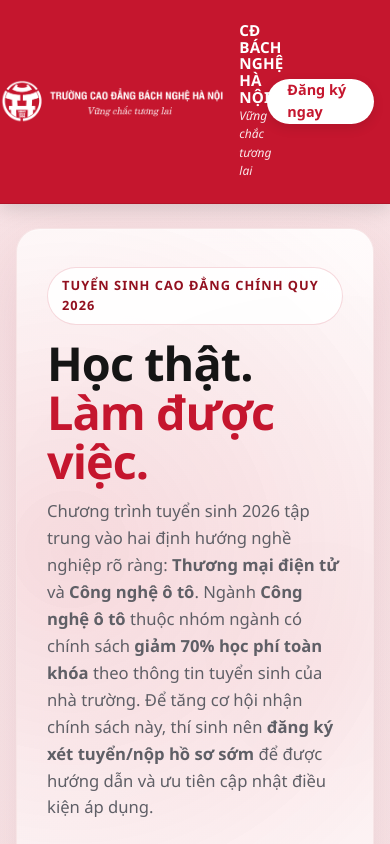
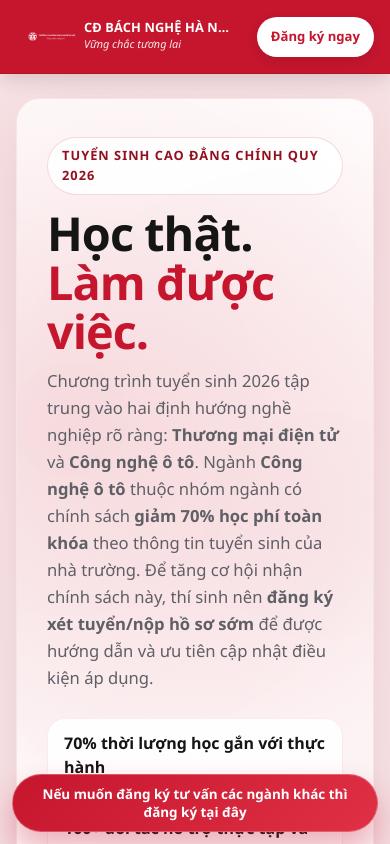
Before and after one commit to Ductarzan/Bach-Nghe-Admission, a plain HTML site: page index.html in a window 390 px wide. Shown: the top 844 px of the page. Drawn offline with Linux system fonts and the light colour scheme.

Commit message:
Refine header responsive layout and add floating CTA for other majors

```diff
--- a/index.html
+++ b/index.html
@@ -172,6 +172,8 @@
       display: flex;
       align-items: center;
       justify-content: space-between;
+      gap: 12px;
+      min-width: 0;
     }
 
     .nav-links {
@@ -201,6 +203,8 @@
       align-items: center;
       gap: 12px;
       color: #fff;
+      min-width: 0;
+      flex: 1 1 auto;
     }
 
     .brand-mark {
@@ -213,6 +217,7 @@
       display: flex;
       flex-direction: column;
       gap: 1px;
+      min-width: 0;
     }
 
     .brand-name {
@@ -221,6 +226,9 @@
       text-transform: uppercase;
       line-height: 1.1;
       letter-spacing: 0.01em;
+      white-space: nowrap;
+      overflow: hidden;
+      text-overflow: ellipsis;
     }
 
     .brand-slogan {
@@ -228,6 +236,19 @@
       font-weight: 500;
       opacity: 0.9;
       font-style: italic;
+      white-space: nowrap;
+      overflow: hidden;
+      text-overflow: ellipsis;
+    }
+
+    .topbar-cta {
+      min-height: 44px;
+      padding: 0 20px;
+      font-size: 0.9rem;
+      background: #fff;
+      color: var(--brand);
+      box-shadow: 0 4px 12px rgba(0, 0, 0, 0.1);
+      flex: 0 0 auto;
     }
 
     .hero-shell {
@@ -792,6 +813,34 @@
       font-size: 0.94rem;
     }
 
+    .other-majors-cta {
+      position: fixed;
+      right: 18px;
+      bottom: 18px;
+      z-index: 1200;
+      display: inline-flex;
+      align-items: center;
+      justify-content: center;
+      max-width: min(92vw, 360px);
+      min-height: 52px;
+      padding: 12px 18px;
+      border-radius: 999px;
+      background: linear-gradient(135deg, var(--brand) 0%, #e03045 100%);
+      color: #fff;
+      font-size: 0.9rem;
+      font-weight: 800;
+      line-height: 1.35;
+      text-align: center;
+      box-shadow: 0 18px 34px rgba(197, 22, 46, 0.34);
+      border: 1px solid rgba(255, 255, 255, 0.26);
+      transition: transform 0.2s ease, box-shadow 0.2s ease;
+    }
+
+    .other-majors-cta:hover {
+      transform: translateY(-1px);
+      box-shadow: 0 20px 38px rgba(197, 22, 46, 0.4);
+    }
+
     @media (max-width: 1120px) {
       .hero-grid,
       .program-card,
@@ -873,6 +922,16 @@
       .campus-photo,
       .program-photo {
         min-height: 260px;
+      }
+
+      .other-majors-cta {
+        right: 12px;
+        left: 12px;
+        bottom: 12px;
+        max-width: none;
+        font-size: 0.84rem;
+        min-height: 48px;
+        padding: 10px 14px;
       }
     }
 
@@ -1124,6 +1183,35 @@
     @media (max-width: 900px) {
       .nav-links {
         display: none;
+      }
+    }
+
+    @media (max-width: 640px) {
+      .topbar {
+        padding: 10px 0;
+      }
+
+      .brand {
+        gap: 8px;
+      }
+
+      .brand-mark {
+        width: 48px;
+      }
+
+      .brand-name {
+        font-size: 0.8rem;
+        line-height: 1.2;
+      }
+
+      .brand-slogan {
+        font-size: 0.68rem;
+      }
+
+      .topbar-cta {
+        min-height: 40px;
+        padding: 0 14px;
+        font-size: 0.82rem;
       }
     }
   </style>
@@ -1164,7 +1252,7 @@
         <li><a href="#faq">Hỏi đáp</a></li>
       </ul>
 
-      <a class="button" href="#dang-ky" style="min-height: 44px; padding: 0 20px; font-size: 0.9rem; background: #fff; color: var(--brand); box-shadow: 0 4px 12px rgba(0,0,0,0.1);">Đăng ký ngay</a>
+      <a class="button topbar-cta" href="#dang-ky">Đăng ký ngay</a>
     </div>
   </header>
 
@@ -1646,6 +1734,15 @@
     </div>
   </footer>
 
+  <a
+    class="other-majors-cta"
+    href="https://tuyensinhchung.hbnc.edu.vn/"
+    target="_blank"
+    rel="noopener noreferrer"
+  >
+    Nếu muốn đăng ký tư vấn các ngành khác thì đăng ký tại đây
+  </a>
+
   <script>
     const scriptURL = 'https://script.google.com/macros/s/AKfycbzfTNG-sW3WV_zz8a5TY0c3VgIIfaHt_e5Tr38IU5FJKf3HYuiOl1Uk8nztm9HS13-zww/exec';
     const form = document.querySelector("form");
```
